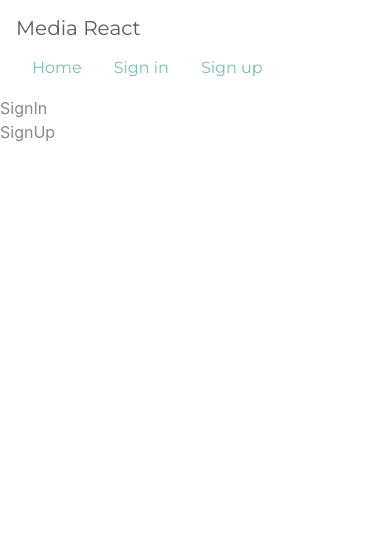
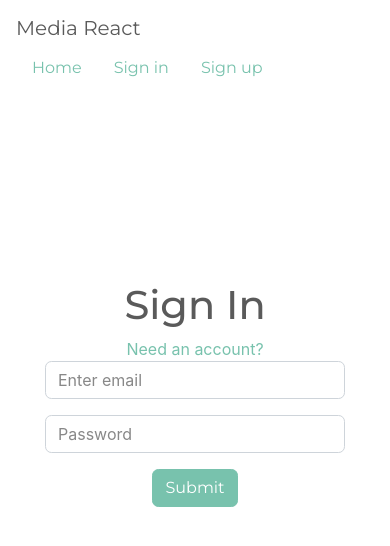
Before and after one commit to ElvisKrop/media-react, a React (Create React App) app: page /login in a window 390 px wide. Shown: the top 546 px of the page. Built offline with nearby package versions, Linux system fonts and the light colour scheme.

Commit message:
sign In/Up page(design) is ready

```diff
--- a/src/App.js
+++ b/src/App.js
@@ -6,9 +6,7 @@ import HomePage from "./pages/homePage";
 import NewArticlePage from "./pages/newArticlePage";
 import SettingsPage from "./pages/settingsPage";
 import SignInUp from "./pages/signInUp";
-import Spinner from "./components/spinner";
-import ErrorComponent from "./components/errorComponent";
-import { withBoundry, withToken } from "./hocs";
+import { withToken } from "./hocs";
 import {
   BrowserRouter as Router,
   Route,
@@ -62,9 +60,9 @@ const App = ({ user, userLoaded, isToken }) => {
             render={({ match }) => <ArticlePage slug={match.params.slug} />}
           />
 
-          <Route path="/login" render={() => <SignInUp type="register" />} />
+          <Route path="/login" render={() => <SignInUp type="login" />} />
 
-          <Route path="/register" render={() => <SignInUp type="login" />} />
+          <Route path="/register" render={() => <SignInUp type="register" />} />
 
           <Route path="*" render={() => <Redirect to="/" />} />
         </Switch>
--- /dev/null
+++ b/src/pages/signInUp/signInUp.css
@@ -0,0 +1,5 @@
+.wrapper {
+  height: 65vh;
+  justify-content: center;
+  align-items: center;
+}
--- a/src/pages/signInUp/signInUp.js
+++ b/src/pages/signInUp/signInUp.js
@@ -1,10 +1,73 @@
 import React from "react";
+import { withService } from "../../hocs";
+import "./signInUp.css";
+import { Link } from "react-router-dom";
 
-export default function SignInUp() {
+const SignInUp = ({ type }) => {
+  const sendFormFields = (event) => {
+    event.preventDefault();
+    console.log(event);
+  };
+
+  const settings = ((type) => {
+    switch (type) {
+      case "login":
+        return {
+          head: "In",
+          linkWord: "Need",
+          linkTo: "register",
+          isUsername: false
+        };
+      case "register":
+        return {
+          head: "Up",
+          linkWord: "Have",
+          linkTo: "login",
+          isUsername: true
+        };
+      default:
+        throw new Error("type of signIN_UP is not valid");
+    }
+  })(type);
+
   return (
-    <>
-      <div>SignIn</div>
-      <div>SignUp</div>
-    </>
+    <div className="container d-flex wrapper">
+      <div className="col-lg-4 col-sm-10 col-11 mt-5 text-center">
+        <h1>Sign {settings.head}</h1>
+        <Link to={`/${settings.linkTo}`}>{settings.linkWord} an account?</Link>
+        <form onSubmit={(e) => sendFormFields(e)}>
+          <fieldset>
+            {settings.isUsername && (
+              <div className="form-group">
+                <input
+                  type="text"
+                  className="form-control"
+                  placeholder="Username"
+                />
+              </div>
+            )}
+            <div className="form-group">
+              <input
+                type="email"
+                className="form-control"
+                placeholder="Enter email"
+              />
+            </div>
+            <div className="form-group">
+              <input
+                type="password"
+                className="form-control"
+                placeholder="Password"
+              />
+            </div>
+            <button type="submit" className="btn btn-primary">
+              Submit
+            </button>
+          </fieldset>
+        </form>
+      </div>
+    </div>
   );
-}
+};
+
+export default withService()(SignInUp);
```
